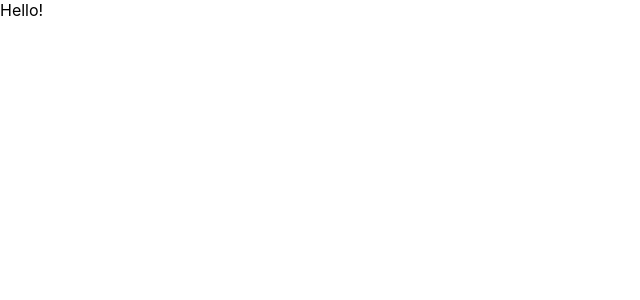
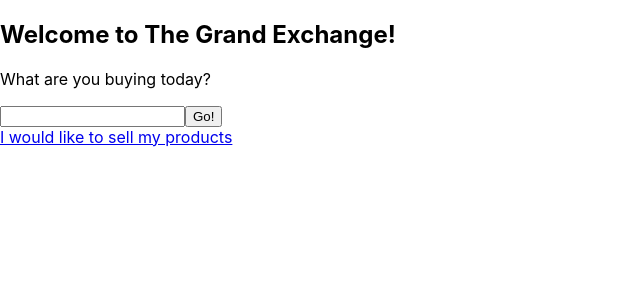
Before and after one commit to flcsn/the-grand-exchange, a React (Create React App) app: page / in a window 1280 px wide. Shown: the top 300 px of the page, without its empty margins (0-640 px from the left). Built offline with nearby package versions, Linux system fonts and the light colour scheme.

Commit message:
created landing page component

```diff
--- a/src/App.js
+++ b/src/App.js
@@ -1,9 +1,10 @@
 import React from 'react'
+import LandingPage from './components/landing-page'
 
 const App = () => {
   return(
     <div>
-      Hello!
+      <LandingPage />
     </div>
   )
 }
--- /dev/null
+++ b/src/components/landing-page.js
@@ -0,0 +1,22 @@
+import React from 'react'
+
+const LandingPage = () => {
+  const handleSearch = (event) => {
+    event.preventDefault()
+    console.log('button clicked')
+  }
+
+  return (
+    <div>
+      <h2>Welcome to The Grand Exchange!</h2>
+      <p>What are you buying today?</p>
+      <form onSubmit={(event) => handleSearch(event)}>
+        <input name='search' type='text' />
+        <button type='submit'>Go!</button>
+      </form>
+      <a href='#'>I would like to sell my products</a>
+    </div>
+  )
+}
+
+export default LandingPage
```
Also changed, not shown: .eslintrc.js.
